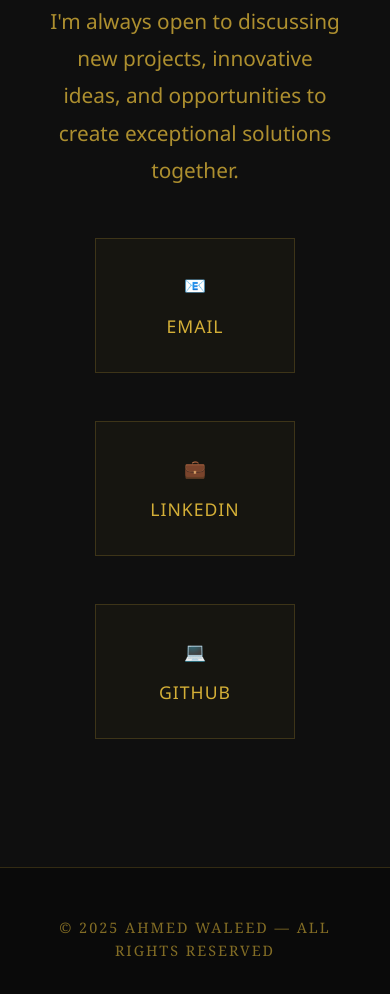
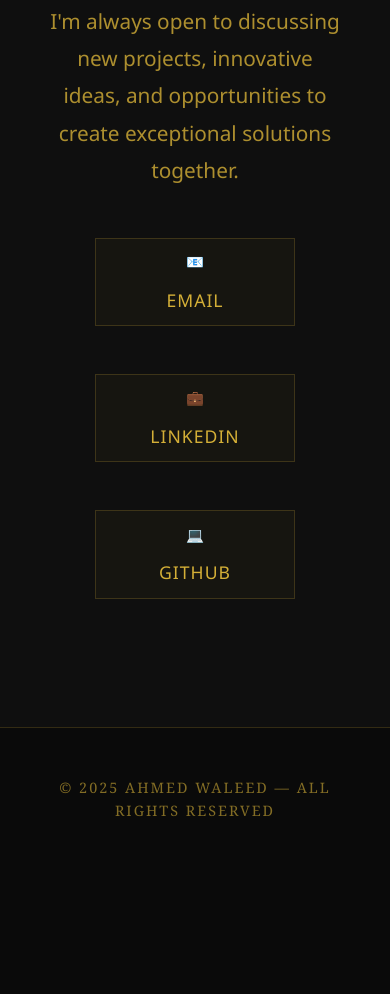
Before and after one commit to AhmedAi77/AhmedPortfolio.github.io., a plain HTML site: page index.html in a window 390 px wide. Shown: the part 6239-7233 px from the top of the page. After the commit the page ends 7109 px from the top, so only its background shows below. Drawn offline with Linux system fonts and the light colour scheme.

Commit message:
Update index.html

```diff
--- a/index.html
+++ b/index.html
@@ -536,6 +536,13 @@
             min-width: 200px;
             transition: all 0.4s;
         }
+        @media (max-width: 768px) {
+    .contact-item {
+        padding: 0.7rem 1.5rem; /* smaller padding */
+        font-size: 0.9rem;       /* slightly smaller text */
+    }
+}
+
 
         .contact-item:hover {
             border-color: #d4af37;
```
